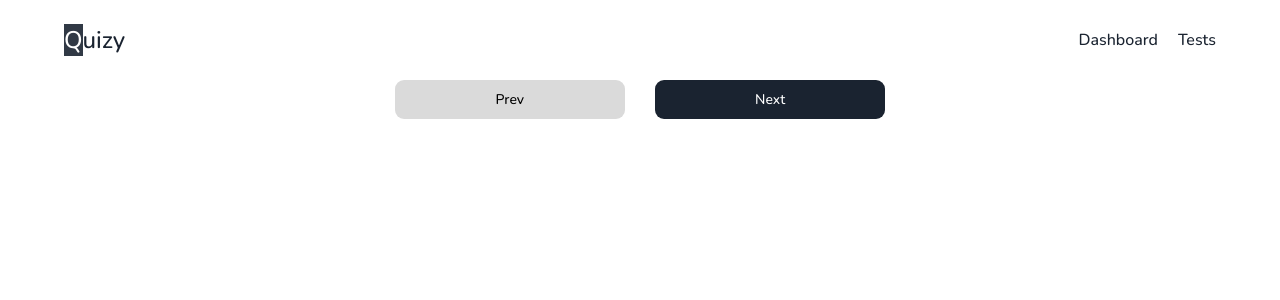
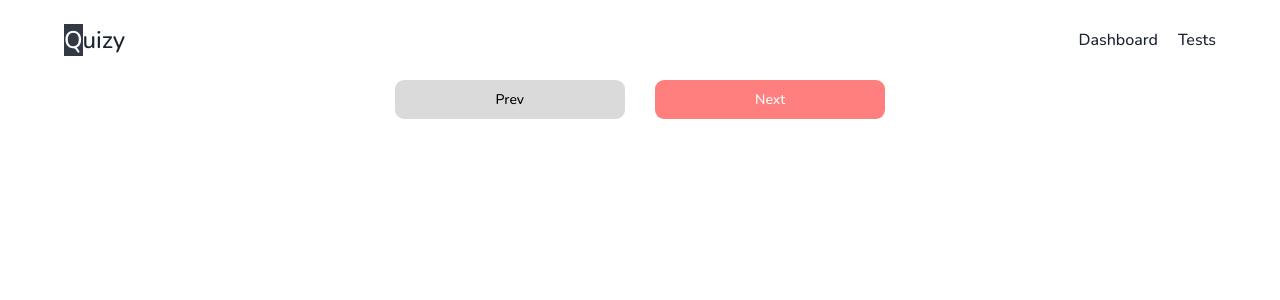
Before and after one commit to huthaifaaltiti/estarta-quiz-app, a React (Create React App) app: page /test/Physics in a window 1280 px wide. Shown: the top 300 px of the page. Built offline with nearby package versions, Linux system fonts and the light colour scheme.

Commit message:
prevent next btn when not choosing data

```diff
--- a/src/components/TestElement/index.js
+++ b/src/components/TestElement/index.js
@@ -5,6 +5,8 @@ import { useDispatch } from "react-redux";
 
 // creator functions
 import { checkTestAnswer } from "../../redux/Reducers/testReducer/actions";
+
+import { activateNxtBtn } from "../../redux/Reducers/testReducer/actions";
 
 // styles
 import styles from "./styles.module.css";
@@ -14,6 +16,8 @@ export default function TestElement({ testEl }) {
 
   function handleChoiceClicked(selectedChoice, testId, testCategory) {
     dispatch(checkTestAnswer(selectedChoice, testId, testCategory));
+
+    dispatch(activateNxtBtn(true));
   }
 
   return (
--- a/src/pages/Home/index.js
+++ b/src/pages/Home/index.js
@@ -10,6 +10,8 @@ import { Helmet } from "react-helmet";
 
 // component
 import TestLoader from "../../components/TestLoader/index";
+
+import { activateNxtBtn } from "../../redux/Reducers/testReducer/actions.js";
 
 // creator functions
 import {
@@ -41,6 +43,8 @@ export default function Home() {
     if (!tests || tests?.length === 0) {
       dispatch(FetchTests());
     }
+
+    dispatch(activateNxtBtn(false));
   }, []);
 
   // filter out duplicates by category
--- a/src/pages/SingleTest/index.js
+++ b/src/pages/SingleTest/index.js
@@ -1,8 +1,8 @@
 // react
-import React, { useEffect, useState } from "react";
+import React, { useState } from "react";
 import { useNavigate } from "react-router-dom";
 // react-redux
-import { useSelector } from "react-redux";
+import { useSelector, useDispatch } from "react-redux";
 
 // react-helmet
 import { Helmet } from "react-helmet";
@@ -10,11 +10,17 @@ import { Helmet } from "react-helmet";
 // components
 import TestElement from "../../components/TestElement";
 
+import { activateNxtBtn } from "../../redux/Reducers/testReducer/actions";
+
 // styles
 import styles from "./styles.module.css";
 
 export default function SingleTest({ category }) {
-  const { tests, activeCategory } = useSelector((state) => state.testsReducer);
+  const dispatch = useDispatch();
+
+  const { tests, activeCategory, nextBtnActive } = useSelector(
+    (state) => state.testsReducer
+  );
   const [currentSlide, setCurrentSlide] = useState(0);
   const nav = useNavigate();
 
@@ -36,7 +42,11 @@ export default function SingleTest({ category }) {
     if (currentSlide === 9) {
       nav("/");
     }
+
+    dispatch(activateNxtBtn(false));
   };
+
+  console.log({ nextBtnActive });
 
   return (
     <div className={styles.singleTestPage}>
@@ -70,9 +80,23 @@ export default function SingleTest({ category }) {
           <button onClick={handlePrevSlide} class={styles.sliderPrev}>
             Prev
           </button>
-          <button onClick={handleNextSlide} class={styles.sliderNext}>
-            Next
-          </button>
+          {nextBtnActive ? (
+            <button
+              onClick={handleNextSlide}
+              className={styles.sliderNext}
+              style={{ opacity: 1, cursor: "pointer" }}
+            >
+              Next
+            </button>
+          ) : (
+            <button
+              disabled
+              className={styles.sliderNext}
+              style={{ opacity: 0.5, cursor: "not-allowed", backgroundColor:"red" }}
+            >
+              Next
+            </button>
+          )}
         </div>
       </div>
     </div>
--- a/src/redux/Reducers/testReducer/actions.js
+++ b/src/redux/Reducers/testReducer/actions.js
@@ -45,3 +45,10 @@ export const ResetTests = () => (dispatch) => {
     type: TESTS_CONSTANTS.TESTS_RESET_TESTS,
   });
 };
+
+export const activateNxtBtn = (value) => (dispatch) => {
+  dispatch({
+    type: TESTS_CONSTANTS.TESTS_ACTIVATE_NXT_BTN,
+    payload: value,
+  });
+};
--- a/src/redux/Reducers/testReducer/constants.js
+++ b/src/redux/Reducers/testReducer/constants.js
@@ -5,3 +5,4 @@ export const TESTS_FETCH_DATA_FAILURE = "TESTS_FETCH_DATA_FAILURE";
 export const TESTS_SEND_TEST_ANSWER = "TESTS_SEND_TEST_ANSWER";
 export const TESTS_SEND_TEST_CATEGORY = "TESTS_SEND_TEST_CATEGORY";
 export const TESTS_RESET_TESTS = "TESTS_RESET_TESTS";
+export const TESTS_ACTIVATE_NXT_BTN = "TESTS_ACTIVATE_NXT_BTN";
--- a/src/redux/Reducers/testReducer/reducer.js
+++ b/src/redux/Reducers/testReducer/reducer.js
@@ -5,6 +5,7 @@ import * as TESTS_CONSTANTS from "./constants";
 const initialState = {
   tests: [],
   activeCategory: "",
+  nextBtnActive: false,
   loading: false,
   error: null,
 };
@@ -62,6 +63,11 @@ const testsReducer = (state = initialState, action) => {
         activeCategory: testCategory,
       };
 
+    case TESTS_CONSTANTS.TESTS_ACTIVATE_NXT_BTN:
+      return {
+        ...state,
+        nextBtnActive: action.payload,
+      };
     default:
       return state;
   }
```
